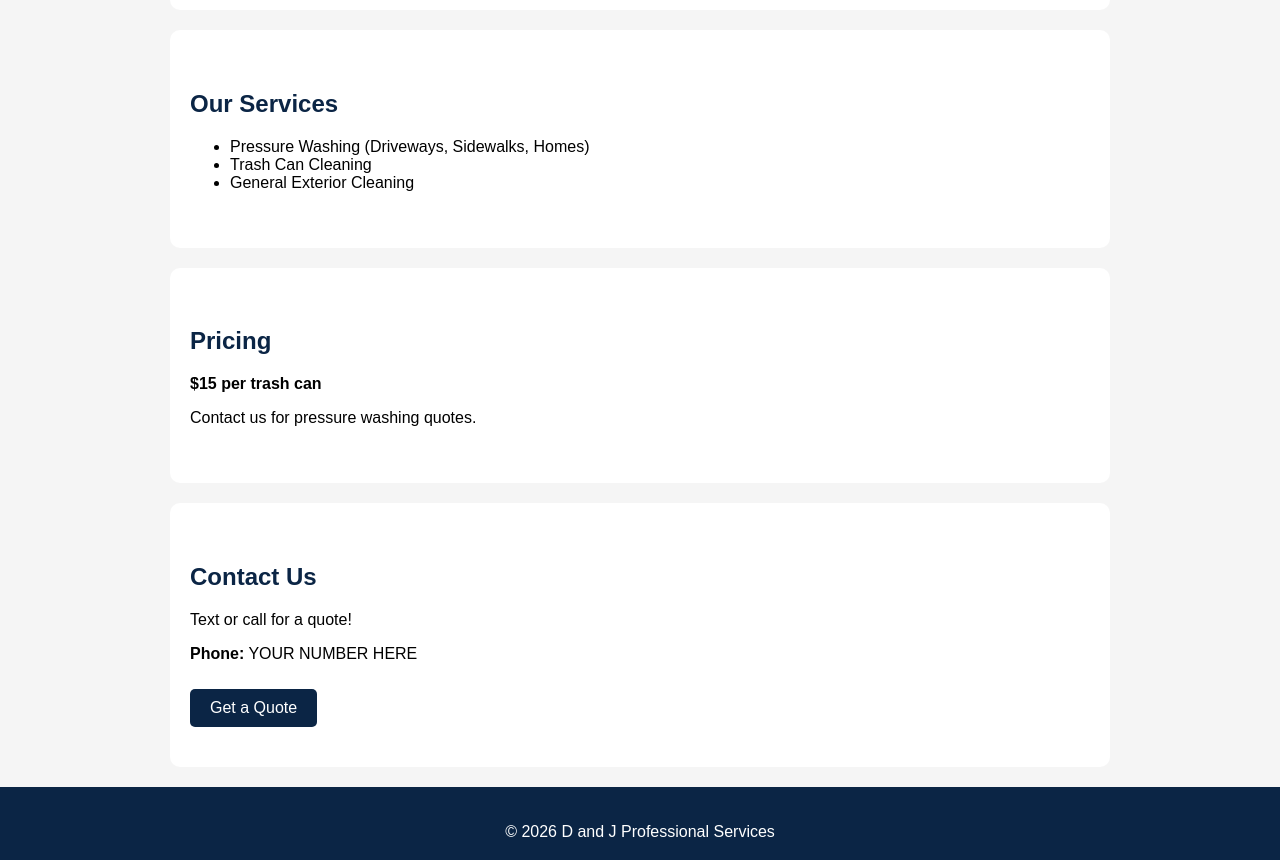
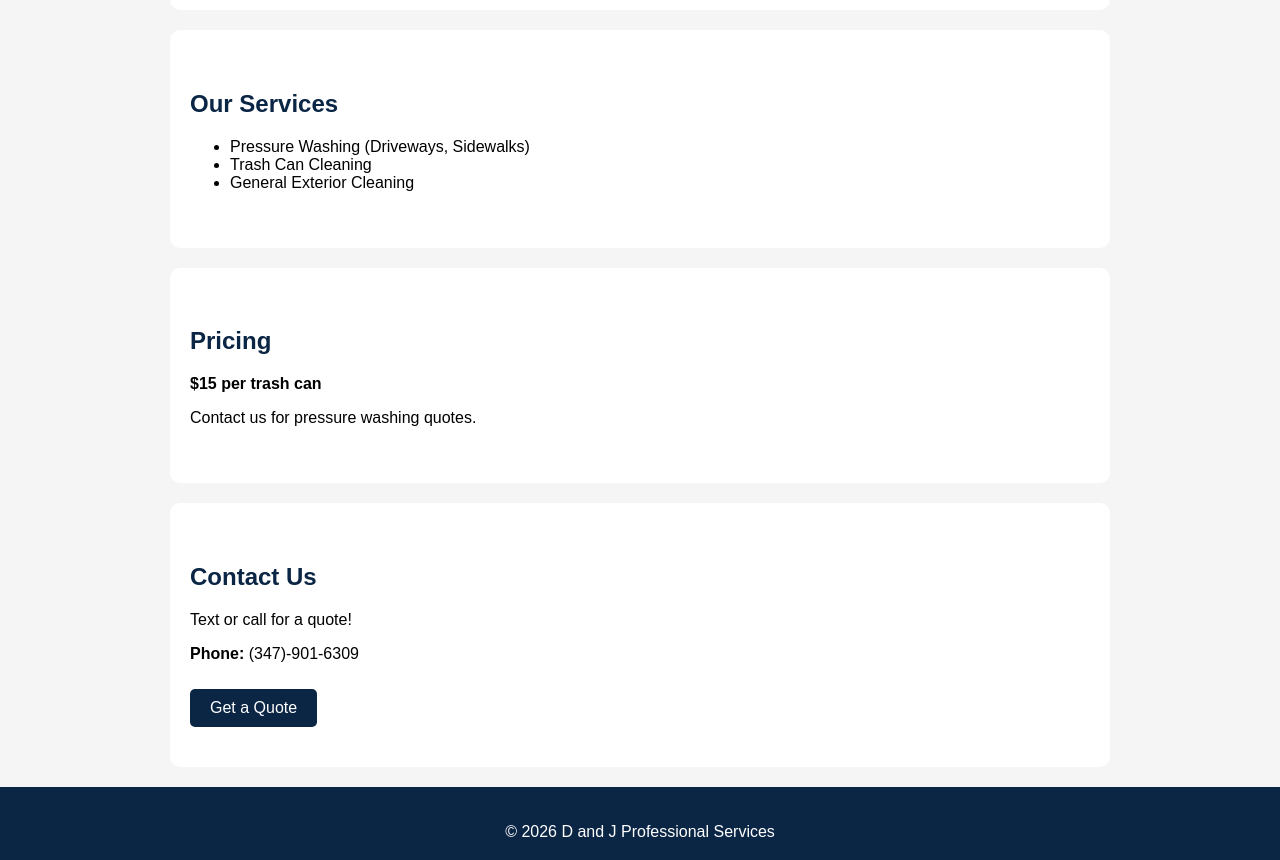
Before and after one commit to therealyoungd2-cyber/dandj-website, a plain HTML site: page index.html in a window 1280 px wide. Shown: the part 420-1280 px from the top of the page. Drawn offline with Linux system fonts and the light colour scheme.

Commit message:
Update index.html

```diff
--- a/index.html
+++ b/index.html
@@ -85,7 +85,7 @@ footer {
 <section id="services">
   <h2>Our Services</h2>
   <ul>
-    <li>Pressure Washing (Driveways, Sidewalks, Homes)</li>
+    <li>Pressure Washing (Driveways, Sidewalks)</li>
     <li>Trash Can Cleaning</li>
     <li>General Exterior Cleaning</li>
   </ul>
@@ -100,7 +100,7 @@ footer {
 <section id="contact">
   <h2>Contact Us</h2>
   <p>Text or call for a quote!</p>
-  <p><strong>Phone:</strong> YOUR NUMBER HERE</p>
+  <p><strong>Phone:</strong> (347)-901-6309</p>
   <a class="btn" href="#">Get a Quote</a>
 </section>
 
```
